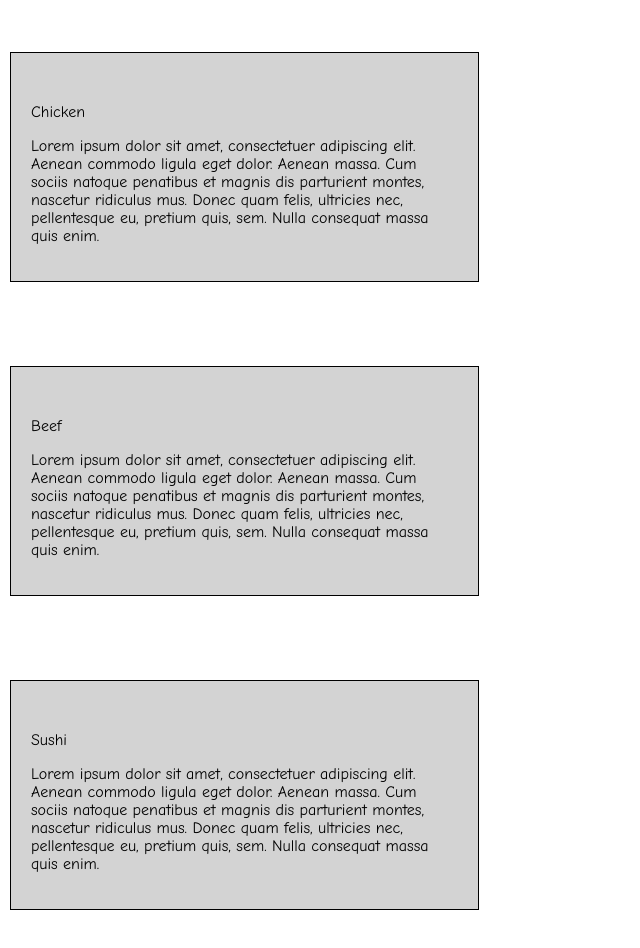
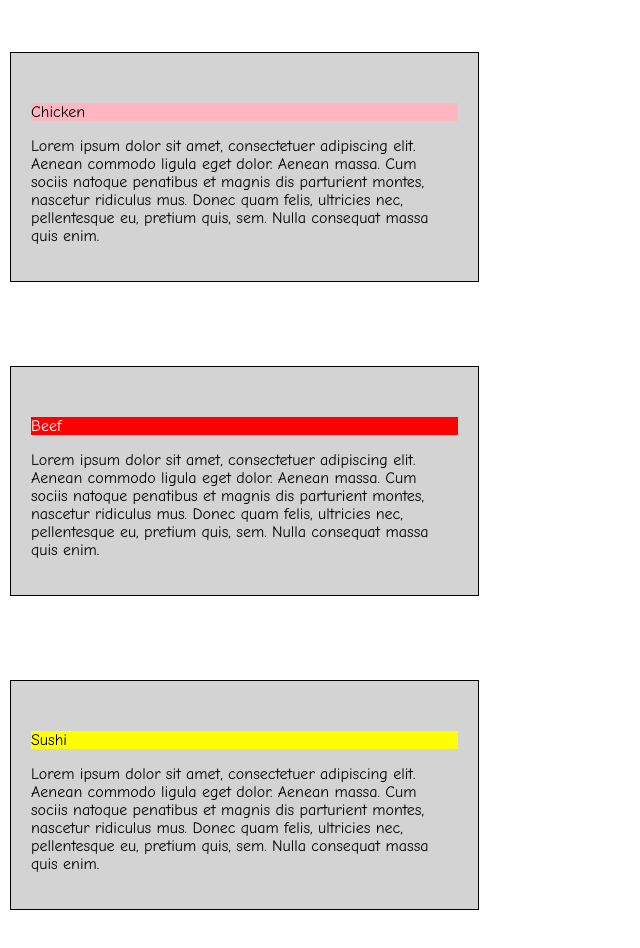
Before and after one commit to SheRamirez/Modulo_2She, a plain HTML site: page index.html in a window 1280 px wide. Shown: the part 98-1046 px from the top of the page, without its empty margins (0-640 px from the left). Drawn offline with Linux system fonts and the light colour scheme.

Commit message:
modificacion 4

```diff
--- a/css/styles.css
+++ b/css/styles.css
@@ -25,15 +25,15 @@ body{
 	background-color: lightgrey;
 }
 
-.name1{
+.title1{
   background-color: #FFB6C1;
 }
 
-.name2{
+.title2{
   color: white;
   background-color: #FF0000;
 }
-.name3{
+.title3{
   background-color: #FFFF00;
 }
 
```
